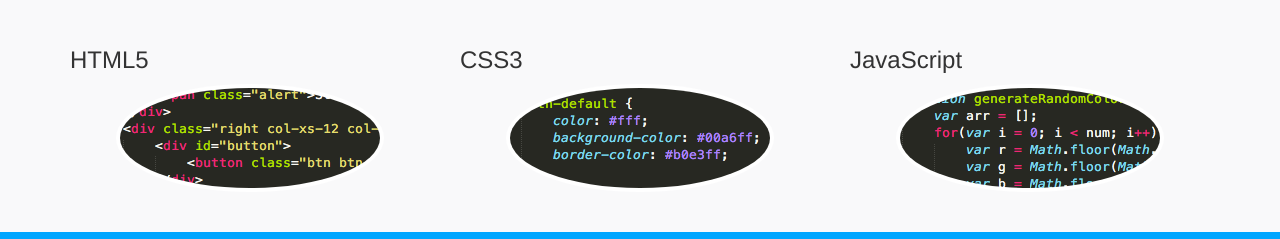
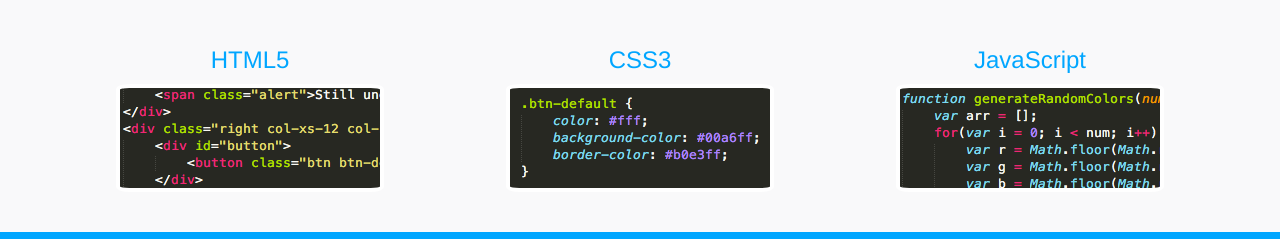
Before and after one commit to fuegoulloa/fuegoulloa.github.io, a plain HTML site: page index.html in a window 1280 px wide. Shown: the part 179-418 px from the top of the page. Drawn offline with nearby package versions, Linux system fonts and the light colour scheme.

Commit message:
Added H3 selectors and styles, changed thumbnail radious to 5%

```diff
--- a/assets/css/main.css
+++ b/assets/css/main.css
@@ -15,6 +15,11 @@ h1, .h1 {
 h1 small {
 	font-size: 60%;
 	color: #00a6ff;
+}
+
+h3 {
+	text-align: center;
+    color: #00a6ff;
 }
 
 h6 small {
@@ -103,8 +108,7 @@ h6, .h6 {
 /* End Alert Section */
 
 .thumbnail {
-	max-height: 300px;
-	border-radius: 50%;
+	border-radius: 5%;
 	border: transparent;
 	margin-left: auto;
 	margin-right: auto;
```
